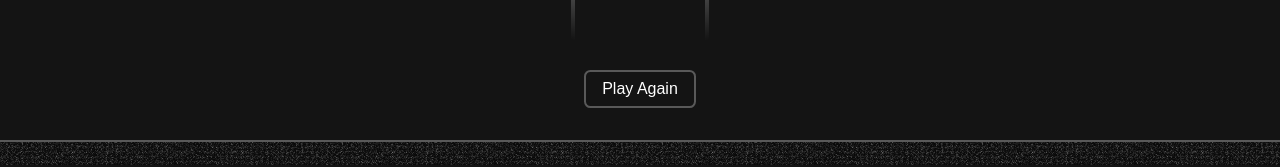
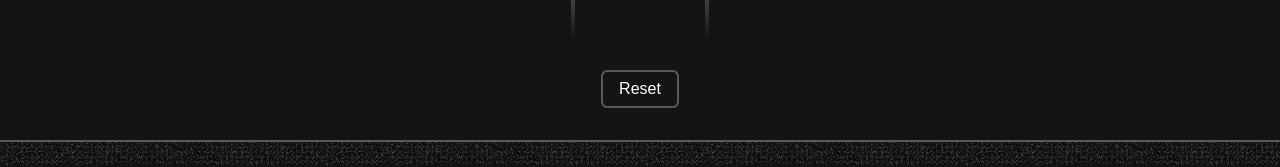
Before and after one commit to AshirAg/ashirs-portfolio, a React (Vite) app in the folder frontend/: page /game/tic-tac-toe in a window 1280 px wide. Shown: the part 635-802 px from the top of the page. Built offline with nearby package versions, Linux system fonts and the light colour scheme; a web font is replaced by a local one.

Commit message:
Updated Game - Aug 22, FRI

```diff
--- a/frontend/src/games/tickTacToe/TickTacToe.jsx
+++ b/frontend/src/games/tickTacToe/TickTacToe.jsx
@@ -165,7 +165,7 @@ const TickTacToe = () => {
                             });
                         }}
                     >
-                        Play Again
+                        Reset
                     </Button>
                 </div>
             </div>
```
